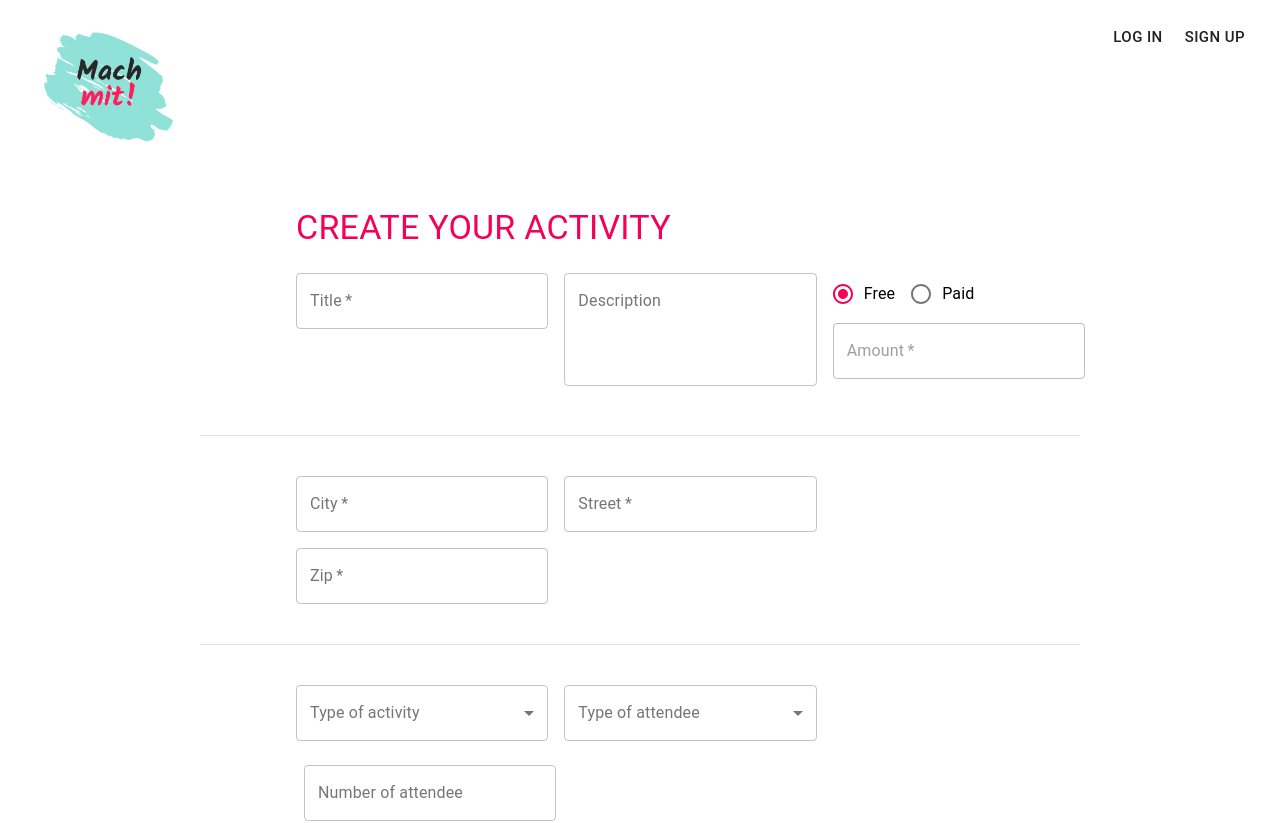
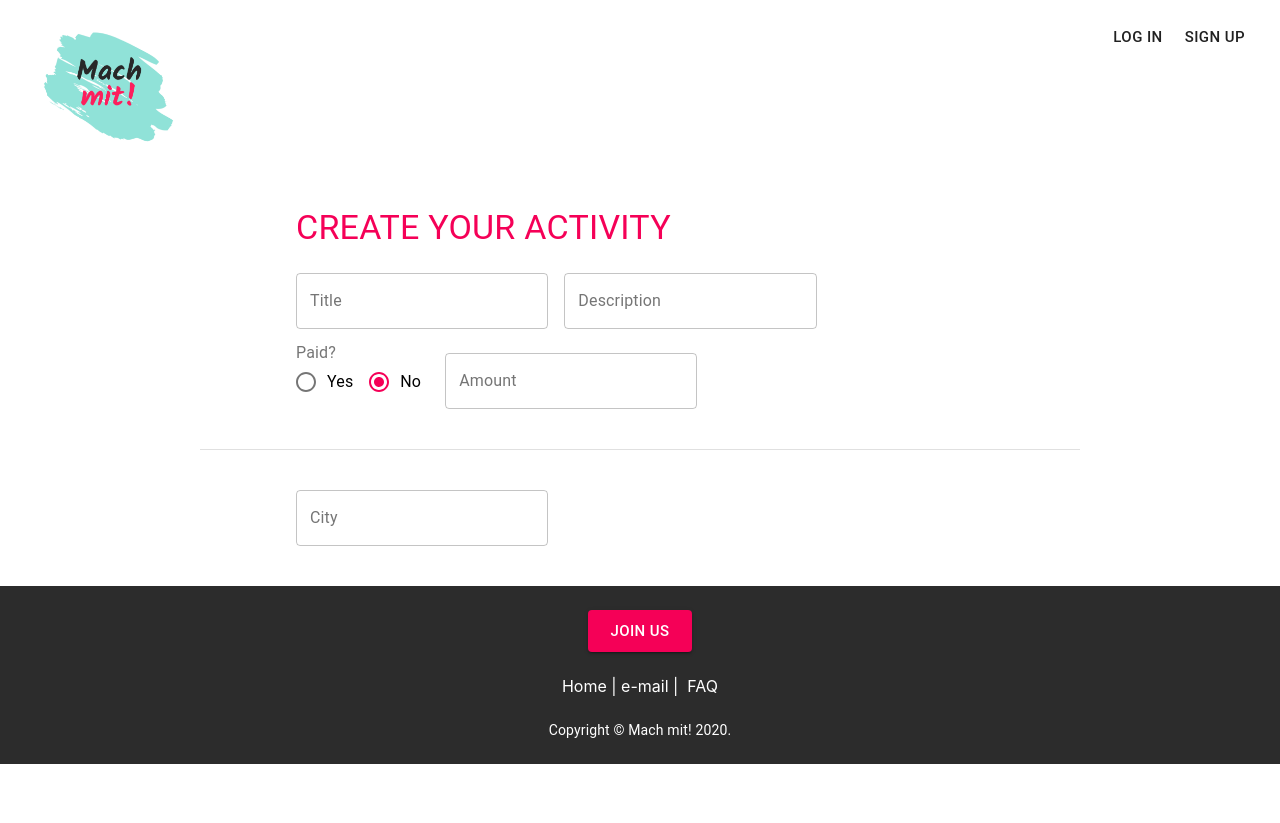
Before and after one commit to Mursel41/mach-mit, a React (Create React App) app in the folder frontend/: page /createactivity in a window 1280 px wide. Shown: the top 823 px of the page. After the commit the page ends 800 px from the top, so only its background shows below. Built offline with nearby package versions, Linux system fonts and the light colour scheme.

Commit message:
Create activity card

```diff
--- a/frontend/src/App.js
+++ b/frontend/src/App.js
@@ -8,7 +8,7 @@ import Dashboard from "./views/Dashboard";
 import Signup from "./components/signupform/signUpForm";
 import Login from "./components/LogIn";
 import NotFound from "./views/NotFound";
-import CreateActivity from "./views/CreateActivity";
+import CreateActivity from "./components/createactivityform/createActivity2";
 import SignUpVerMsg from "./views/SignUpVerifMsg";
 
 const App = () => {
--- a/frontend/src/components/PickDate.js
+++ b/frontend/src/components/PickDate.js
@@ -7,6 +7,7 @@ import {
   KeyboardTimePicker,
   KeyboardDatePicker,
 } from "@material-ui/pickers";
+
 
 export default function PickDate() {
   const [selectedDate, setSelectedDate] = React.useState(
--- /dev/null
+++ b/frontend/src/components/createactivityform/components/Input.js
@@ -0,0 +1,18 @@
+import React from 'react'
+import { TextField } from '@material-ui/core';
+
+export default function Input(props) {
+
+    const { name, label, value,error=null, onChange } = props;
+    return (
+        <TextField
+            variant="outlined"
+            label={label}
+            name={name}
+            multiline
+            value={value}
+            onChange={onChange}
+            {...(error && {error:true,helperText:error})}
+        />
+    )
+}
--- /dev/null
+++ b/frontend/src/components/createactivityform/components/RadioGroup.js
@@ -0,0 +1,26 @@
+import React from 'react'
+import { FormControl, FormLabel, RadioGroup as MuiRadioGroup, FormControlLabel, Radio } from '@material-ui/core';
+
+export default function RadioGroup(props) {
+
+    const { name, label, value, onChange, items } = props;
+
+    return (
+        <FormControl>
+            <FormLabel>{label}</FormLabel>
+            <MuiRadioGroup row
+                color='secondary'
+                name={name}
+                value={value}
+                onChange={onChange}>
+                {
+                    items.map(
+                        item => (
+                            <FormControlLabel key={item.id} value={item.id} control={<Radio />} label={item.title} />
+                        )
+                    )
+                }
+            </MuiRadioGroup>
+        </FormControl>
+    )
+}
--- /dev/null
+++ b/frontend/src/components/createactivityform/components/useForm.js
@@ -0,0 +1,56 @@
+import React, { useState } from 'react'
+import { makeStyles } from "@material-ui/core";
+
+export function useForm(initialFValues, validateOnChange = false, validate) {
+
+
+    const [values, setValues] = useState(initialFValues);
+    const [errors, setErrors] = useState({});
+
+    const handleInputChange = e => {
+        const { name, value } = e.target
+        setValues({
+            ...values,
+            [name]: value
+        })
+        if (validateOnChange)
+            validate({ [name]: value })
+    }
+
+    const resetForm = () => {
+        setValues(initialFValues);
+        setErrors({})
+    }
+
+
+    return {
+        values,
+        setValues,
+        errors,
+        setErrors,
+        handleInputChange,
+        resetForm
+
+    }
+}
+
+
+const useStyles = makeStyles((theme) => ({
+    root: {
+      "& .MuiTextField-root": {
+        margin: theme.spacing(1),
+        width: "25ch",
+      },
+    },
+  }));
+
+export function Form(props) {
+
+    const classes = useStyles();
+    const { children, ...other } = props;
+    return (
+        <form className={classes.root} autoComplete="off" {...other}>
+            {props.children}
+        </form>
+    )
+}
--- /dev/null
+++ b/frontend/src/components/createactivityform/createActivity2.js
@@ -0,0 +1,123 @@
+import React, { useState, useEffect } from 'react'
+import { Container, Box, Typography, Divider } from '@material-ui/core';
+import { useForm, Form } from './components/useForm';
+import Input from './components/Input';
+import RadioGroup from '../createactivityform/components/RadioGroup';
+
+
+
+const paidItems = [
+  { id: 'yes', title: 'Yes' },
+  { id: 'no', title: 'No' },
+]
+
+const initialFValues = {
+  title: '',
+  description: '',
+  mobile: '',
+  city: '',
+  paid: 'no',
+  departmentId: '',
+  hireDate: new Date(),
+  isPermanent: false,
+}
+
+export default function CreateActivity() {
+
+  const validate = (fieldValues = values) => {
+      let temp = { ...errors }
+      if ('title' in fieldValues)
+          temp.title = fieldValues.title ? "" : "This field is required."
+      if ('description' in fieldValues)
+          temp.description = fieldValues.description ? "" : "This field is required."
+      if ('mobile' in fieldValues)
+          temp.mobile = fieldValues.mobile.length > 9 ? "" : "Minimum 10 numbers required."
+      if ('departmentId' in fieldValues)
+          temp.departmentId = fieldValues.departmentId.length != 0 ? "" : "This field is required."
+      setErrors({
+          ...temp
+      })
+
+      if (fieldValues == values)
+          return Object.values(temp).every(x => x == "")
+  }
+
+  const {
+      values,
+      setValues,
+      errors,
+      setErrors,
+      handleInputChange,
+      resetForm
+  } = useForm(initialFValues, true, validate);
+
+  const handleSubmit = e => {
+      e.preventDefault()
+  }
+
+  return (
+    <Form onSubmit={handleSubmit}>
+      <Container maxWidth="md">
+      <Box mt={6} mb={2} ml={14}>
+      <Typography
+            variant="h4"
+            component="h4"
+            color="secondary"
+            gutterBottom
+          >
+            CREATE YOUR ACTIVITY
+          </Typography>
+      </Box>
+      <Box mb={4} mt={2} ml={13}>
+        <Input
+          name="title"
+          label="Title"
+          value={values.title}
+          onChange={handleInputChange}
+          error={errors.title}
+          multiline
+          rowsMax={4}
+        />
+        <Input
+          name="description"
+          label="Description"
+          value={values.description}
+          onChange={handleInputChange}
+          error={errors.description}
+          multiline
+          row={4}
+        />
+        <Box mt={1} mb={2} ml={1}>
+        <RadioGroup
+          name="paid"
+          label="Paid?"
+          value={values.paid}
+          onChange={handleInputChange}
+          items={paidItems}
+        />
+        <Input
+          label="Amount"
+          name="amount"
+          value={values.amount}
+          onChange={handleInputChange}
+          labelWidth={60}
+          required
+        />
+        </Box>
+      </Box>
+      <Divider variant="middle" />
+      <Box m={4} ml={13}>
+      <Input
+         name="city"
+         label="City"
+         value={values.city}
+         onChange={handleInputChange}
+         error={errors.city}
+         multiline
+         placeholder="Placeholder"
+      />
+      </Box>
+      </Container>
+    </Form>
+  )
+}
```
